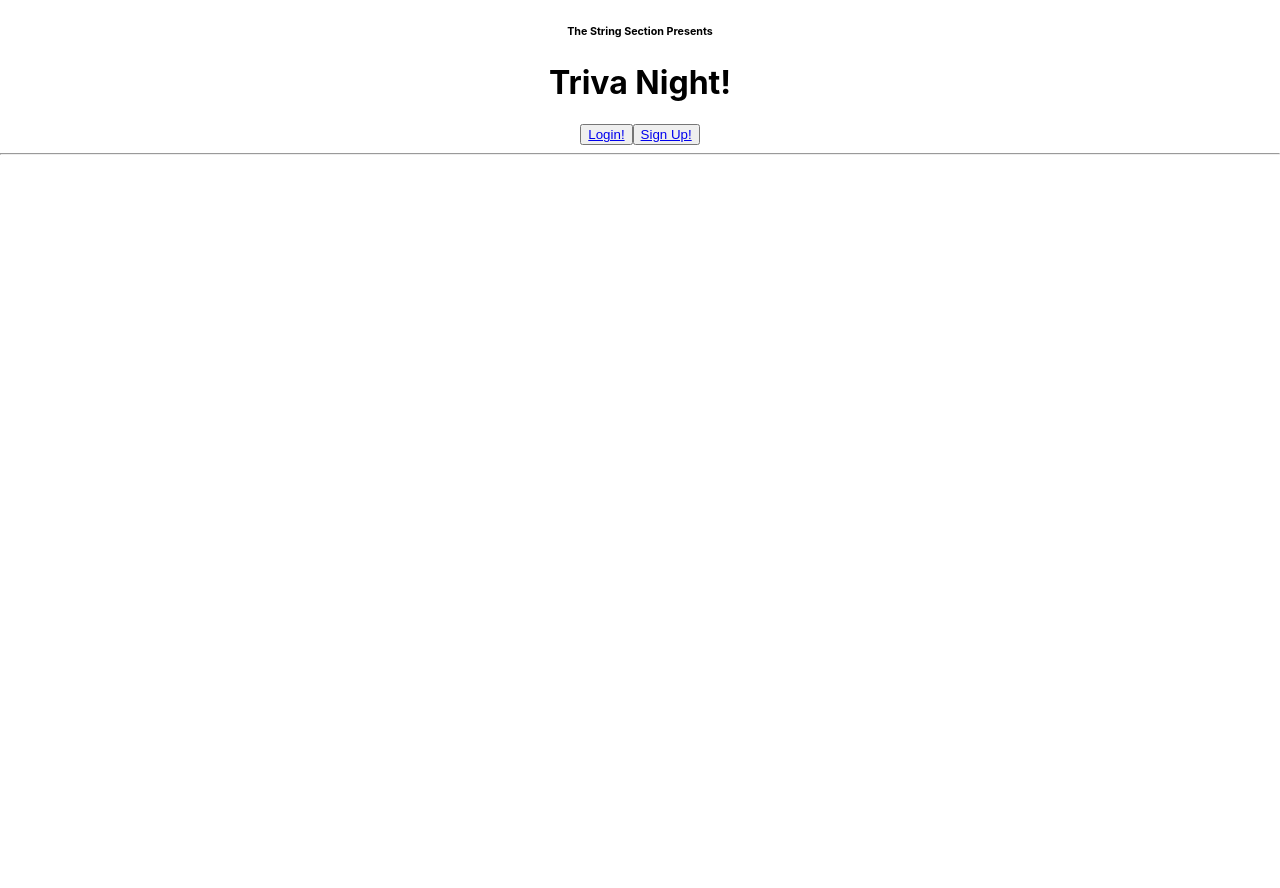
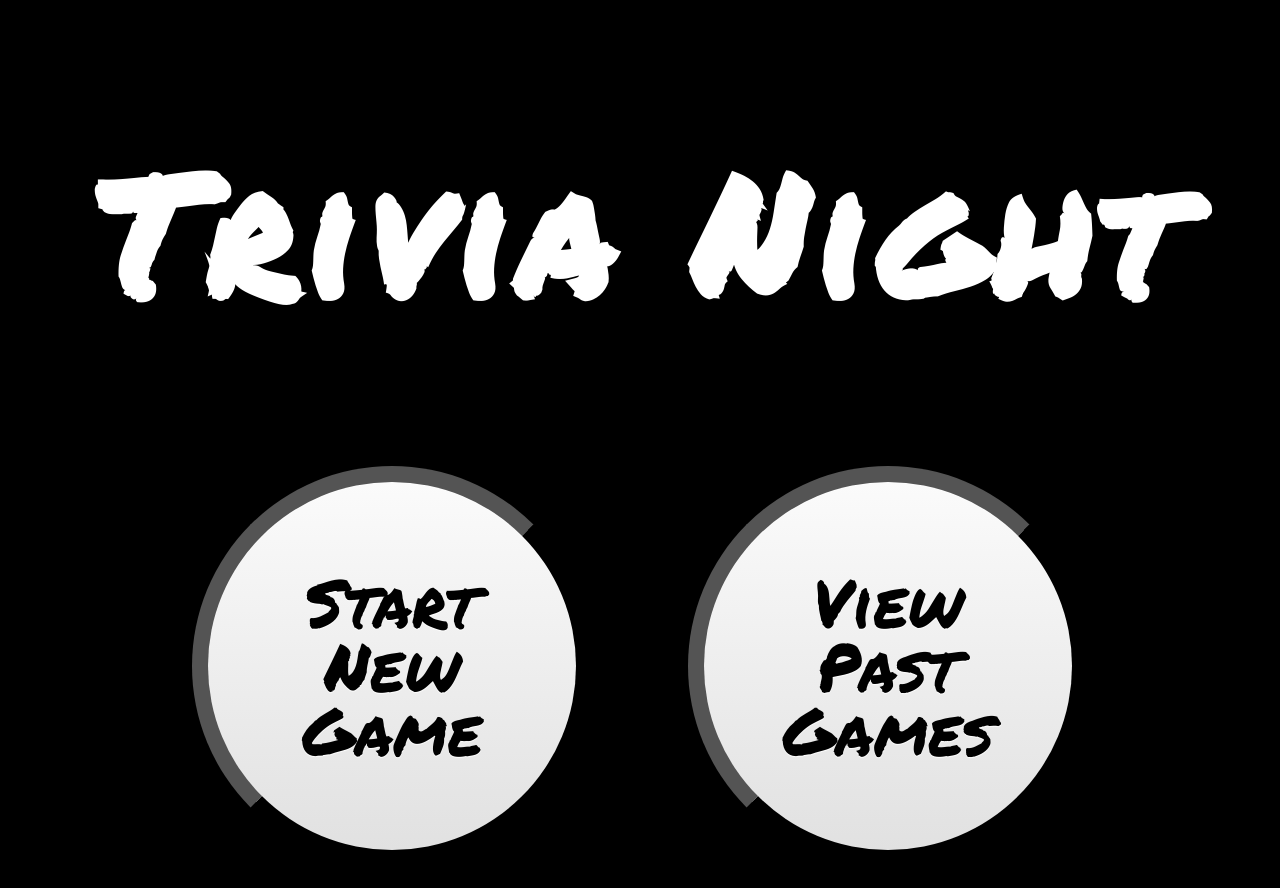
Before and after one commit to alicol/gn-client, a React (Create React App) app: page / in a window 1280 px wide. Shown: the top 888 px of the page. Before the commit the page ends 800 px from the top, so only its background shows below. Built offline with nearby package versions, Linux system fonts and the light colour scheme.

Commit message:
switching between sidebar and auth on home

```diff
--- a/src/Home/Home.tsx
+++ b/src/Home/Home.tsx
@@ -15,8 +15,8 @@ const Home: React.SFC<HomeProps> = () => {
 
     return ( <div>
         <Router>
-            <Auth />
-        {/* <Sidebar /> */}
+            {/* <Auth /> */}
+        <Sidebar />
         </Router>
         </div> );
 
```
